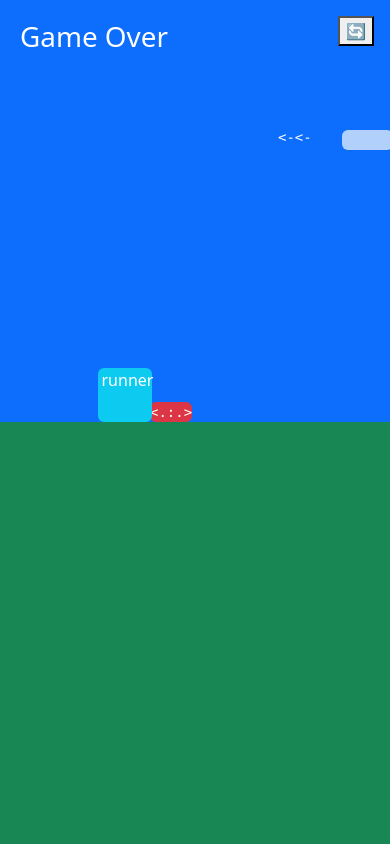
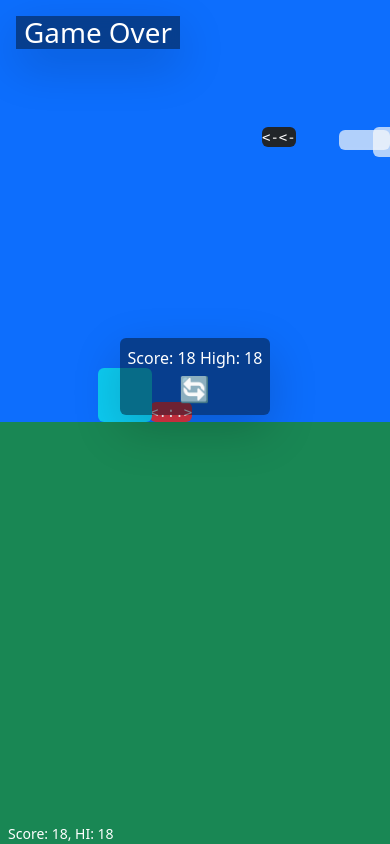
Before and after one commit to Msugh623/runnerGame, a React (Vite) app: page / in a window 390 px wide. Built offline with nearby package versions, Linux system fonts and the light colour scheme.

Commit message:
fixed all errs

```diff
--- a/src/App.css
+++ b/src/App.css
@@ -1,8 +1,13 @@
+:root{
+    background-color: steelblue;
+}
+
 .obj {
     max-width: fit-content;
+    min-width: 30px;
     overflow: hidden;
     transition: all .100s;
-    transition-timing-function: linear;
+    transition-timing-function: cubic-bezier(0.77, 0, 0.175, 1);
 }
 
 .cloud {
@@ -10,7 +15,7 @@
 }
 
 .runnerBody {
-    transition: all .6s;
+    transition: all .1s;
 }
 
 .runner {
@@ -25,3 +30,66 @@
     left: 0px;
     right: 0px
 }
+
+.bg-slate {
+    background-color: rgba(3, 17, 34, 0.505);
+}
+
+@keyframes Pop {
+    from {
+        position: relative;
+        bottom: 6px;
+        opacity: 0.6;
+    }
+
+    to {
+        scale: 1;
+        opacity: 1;
+    }
+}
+
+.pop {
+    transition: all, .3s;
+    animation-name: Pop;
+    -webkit-animation-name: Pop;
+    animation-duration: .4s;
+    -webkit-animation-duration: .4s;
+    animation-timing-function: cubic-bezier(0.77, 0, 0.175, 1);
+    -webkit-animation-timing-function: cubic-bezier(0.77, 0, 0.175, 1);
+}
+
+@keyframes Rotate {
+    from {
+        rotate: -180deg;
+    }
+
+    to {
+        rotate: 0deg;
+    }
+}
+
+.rtt-180 {
+    transition: all, .3s;
+    animation-name: Rotate;
+    -webkit-animation-name: Rotate;
+    animation-duration: .4s;
+    -webkit-animation-duration: .4s;
+    animation-timing-function: cubic-bezier(0.77, 0, 0.175, 1);
+    -webkit-animation-timing-function: cubic-bezier(0.77, 0, 0.175, 1);
+
+}
+
+.rtt-180:hover {
+    transition: all, .4s;
+    rotate: 40deg;
+    animation-timing-function: cubic-bezier(0.77, 0, 0.175, 1);
+    -webkit-animation-timing-function: cubic-bezier(0.77, 0, 0.175, 1);
+
+}
+
+.rtt-180:active {
+    transition: all, .4s;
+    rotate: 0deg;
+    animation-timing-function: cubic-bezier(0.77, 0, 0.175, 1);
+    -webkit-animation-timing-function: cubic-bezier(0.77, 0, 0.175, 1);
+}
--- a/src/components/Enviroment.jsx
+++ b/src/components/Enviroment.jsx
@@ -1,4 +1,4 @@
-import React, { useEffect, useState } from 'react'
+import React, { useEffect } from 'react'
 import { useStateContext } from '../state/Statecontext'
 import { useGameContext } from '../state/Gamecontext'
 
@@ -8,20 +8,19 @@ import GenObstacles from './GenObstacles'
 import Runner from './Runner'
 
 const Enviroment = () => {
-    const { setIsPlaying, gameOver, } = useStateContext()
-    const { jump, change } = useGameContext()
-    const [prevScreen, setPrevSrc] = useState('')
-
-    useEffect(() => {
-        !gameOver && setPrevSrc(document?.getElementById('env')?.innerHTML)
-    }, [change])
+    const { setIsPlaying, gameOver, prevScreen, vw } = useStateContext()
+    const { jump, score, highScore, setLog, runnerConfig } = useGameContext()
 
     useEffect(() => {
         onkeydown = ({ code }) => {
-            // console.log(code)
+            console.log(code)
             code == 'MediaPlayPause' && setIsPlaying(prev => !prev)
-            code == 'ArrowUp' && jump()
+            code == 'ArrowUp' || code == 'Space' &&
+                (() => {
+                    jump()
+                })()
         }
+
     }, [])
 
     return (
@@ -35,9 +34,28 @@ const Enviroment = () => {
                 </>
                 :
                 <div className='d-flex p-3 p-sm-4 p-md-5'>
-                    <h1 className='p-1'>Game Over</h1>
-                    <div className='ms-auto'>
-                        <button onClick={() => location.reload()}>🔄</button>
+                    <h1 className='px-2 mb-0 bg-slate shadow-lg'
+                        style={{
+                            backdropFilter: 'blur(10px)'
+                        }}>Game Over</h1>
+                    <div className='z-3 d-flex' style={{
+                        position: 'fixed',
+                        top: '40vh',
+                        left: '0',
+                        right: '0',
+                    }}>
+                        <div className="mx-auto shadow-lg rounded p-2 bg-slate pop">
+                            <div>Score: {score} High: {highScore}</div>
+                            <div className='d-flex'>
+                                <div className="m-auto">
+                                    <button className='z-4 fs-2 border-0 btn p-0 rounded-circle'
+                                        autoFocus
+                                        onClick={() => location.reload()}>
+                                        <div className="rtt-180">🔄</div>
+                                    </button>
+                                </div>
+                            </div>
+                        </div>
                     </div>
                     <div dangerouslySetInnerHTML={{ __html: prevScreen }}>
                     </div>
--- a/src/components/GenObstacles.jsx
+++ b/src/components/GenObstacles.jsx
@@ -22,7 +22,7 @@ const GenObstacles = () => {
       size: randomSize,
       children: [],
       speed: randomType == 'flyes' ?
-        Math.floor(Math.random() * 35) : 15
+        Math.floor(Math.random() * 40) : 15
     }
     for (let i = 0; i < numObstacles; i++) {
       newObstacle.children.push(newObstacle.type)
@@ -33,10 +33,10 @@ const GenObstacles = () => {
   useEffect(() => {
     setTimeout(addObstacle)
     setInterval(() => {
-      const rnm = Math.floor(Math.random() * 5000)
-      const randomNo = rnm > 2000 ? rnm : 4000
+      const rnm = Math.floor(Math.random() * 3000)
+      const randomNo = rnm > 2000 ? rnm : 3000
       isPlaying && !gameOver && setTimeout(addObstacle, randomNo)
-    }, 5000)
+    }, 3000)
   }, [])
 
   return (
--- a/src/components/Ground.jsx
+++ b/src/components/Ground.jsx
@@ -1,8 +1,32 @@
-import React from 'react'
+import React, { useEffect } from 'react'
+import { useGameContext } from '../state/Gamecontext'
+import { useStateContext } from '../state/Statecontext'
 
 const Ground = () => {
+  const { score, setScore, setHighScore, highScore, change , log,jump} = useGameContext();
+  const { isPlaying, gameOver } = useStateContext();
+
+  useEffect(() => {
+    isPlaying && !gameOver && setScore(prev => {
+      const nextScore = Number(prev) + 1
+      nextScore > highScore &&
+        (() => {
+          setHighScore(nextScore)
+          localStorage.highScore = nextScore
+        })();
+      return nextScore
+    })
+  }, [change])
+
   return (
-    <div className='nav ground bg-success'></div>
+    <div className='nav ground bg-success' onClick={jump}>
+      <div className="d-flex">
+        <div className="mt-auto small ps-2">
+          <div>{log}</div>
+          Score: {score},  HI: {highScore}
+        </div>
+      </div>
+    </div>
   )
 }
 
--- a/src/components/Obstacle.jsx
+++ b/src/components/Obstacle.jsx
@@ -5,7 +5,7 @@ import { useStateContext } from '../state/Statecontext'
 
 const Obstacle = ({ obstc }) => {
   const { change, setObstacles, runnerConfig } = useGameContext()
-  const { isPlaying, setIsPlaying, gameOver, setGameOver, vh } = useStateContext()
+  const { isPlaying, setIsPlaying, gameOver, setGameOver, vh, setPrevSrc } = useStateContext()
 
   const [config, setConfig] = useState({
     height: objectSizes[obstc.size],
@@ -18,22 +18,26 @@ const Obstacle = ({ obstc }) => {
   })
 
   useEffect(() => {
+    setTimeout(() => {
       const runnerClientXMatch = Boolean(Number(config.left) < (Number(runnerConfig.left) + Number(runnerConfig.width)) &&
         Number(config.left) > Number(runnerConfig.left) - Number((runnerConfig.width - 20)))
       const height = Number(config.height.replace('px', ''))
-    const top = Number(config.top.replace('px', '')) - height || (vh / 2)
-    const bottom = top + height
-    const runnerTop = Number(runnerConfig.top.replace('px', ''))
+      const top = Number(config.top.replace('px', '')) - height || (vh / 2) - height
+      const bottom = top + height + height;
+      const runnerTop = Number(runnerConfig.top.replace('px', '')) - Number(runnerConfig.height)
       const runnerBottom = runnerTop + runnerConfig.height
-    const runnerClientYMatch = Boolean(bottom > runnerTop && runnerBottom > top)
+      const runnerClientYMatch = Boolean(runnerTop >= top && runnerTop <= bottom
+        || runnerBottom >= top && runnerBottom <= bottom
+      )
       const isColided = Boolean(runnerClientXMatch && runnerClientYMatch)
 
-    runnerClientXMatch &&
-      setTimeout(() => console.log(runnerTop, runnerBottom, top, bottom))
+      // runnerClientXMatch &&
+      //   setTimeout(() => console.log(runnerTop, runnerBottom, top, bottom))
 
       isColided && (() => {
         setIsPlaying(false)
         setGameOver(true)
+        setPrevSrc(document?.getElementById('env')?.innerHTML)
       })()
       isPlaying && !gameOver && setConfig(prev => {
         const speed = obstc.type == 'ground' ?
@@ -56,15 +60,15 @@ const Obstacle = ({ obstc }) => {
             : prev.top
         }
       })
-
+          },);
   }, [change])
 
   return (
-    <pre className={`rounded mt-auto ${obstc.type == 'ground' && 'bg-danger'} obj`} style={{
+    <pre className={`rounded mt-auto ${obstc.type == 'ground' ? 'bg-danger' : 'bg-dark'} obj p-0`} style={{
       position: 'fixed',
       ...config
     }}>
-      {config.children.map(child => obstacleTypes[child])}
+      {config.children.map(child => obstacleTypes[child] || 'ground')}
     </pre>
   )
 }
--- a/src/components/Runner.jsx
+++ b/src/components/Runner.jsx
@@ -11,7 +11,7 @@ const Runner = () => {
       left: window.innerWidth / 4,
       top: `${(vh) / 2}px`,
       width: 54,
-      height: 54,
+      height: 54
     })
   }, [vh])
 
@@ -20,12 +20,12 @@ const Runner = () => {
       position: 'fixed',
       ...runnerConfig
     }}>
-      <div className='bg-info runner px-1 rounded'
+      <div className='bg-info runner p-0 rounded'
         style={{
           width: runnerConfig.width,
           height: runnerConfig.height,
         }}>
-        runner
+
       </div>
     </div>
   )
--- a/src/state/Gamecontext.jsx
+++ b/src/state/Gamecontext.jsx
@@ -4,64 +4,66 @@ import { useStateContext } from './Statecontext'
 const context = createContext()
 
 export default function GameContext({ children }) {
-    const { isPlaying,vh } = useStateContext()
+    const { isPlaying, vh,setDidJump } = useStateContext()
     const [change, setChange] = useState(Number(new Date()))
     const [obstacles, setObstacles] = useState([])
     const [clouds, setClouds] = useState([])
+    const [score, setScore] = useState(0)
+    const [highScore, setHighScore] = useState(Number(localStorage.highScore) || 0)
+    const [log, setLog] = useState('')
 
     const [runnerConfig, setRunnerConfig] = useState({
         height: 'md',
-        left: 50,
+        left: -20,
         top: `${(vh) / 2}px`,
     })
 
     function jump() {
+        setRunnerConfig({
+            left: window.innerWidth / 4,
+            top: `${(vh) / 2}px`,
+            width: 54,
+            height: 54
+        })
+        let jh = Number(runnerConfig.top.replace('px', ''))
+        const interval = setInterval(() => {
+            let nextVal = jh - 10
+            jh = nextVal
             setRunnerConfig(prev => ({
                 ...prev,
-            top: `${((vh) / 2) - 30}px`
+                top: `${nextVal}px`
             }))
+        }, 50);
         setTimeout(() => {
+            clearInterval(interval)
+            const newInterval = setInterval(() => {
+                let nextVal = jh + 10
+                jh = nextVal
+                if (nextVal >= (vh) / 2) {
+                    nextVal = vh / 2
                     setRunnerConfig(prev => ({
                         ...prev,
-                top: `${((vh) / 2) - 60}px`
+                        top: `${nextVal}px`
                     }))
-        }, 200)
-        setTimeout(() => {
+                    return clearInterval(newInterval)
+                }
                 setRunnerConfig(prev => ({
                     ...prev,
-                top: `${((vh) / 2) - 90}px`
+                    top: `${nextVal}px`
                 }))
-        }, 400)
+            }, 50);
             setTimeout(() => {
-            setRunnerConfig(prev => ({
-                ...prev,
-                top: `${((vh) / 2) - 120}px`
-            }))
-        }, 600)
-        setTimeout(() => {
-            setRunnerConfig(prev => ({
-                ...prev,
-                top: `${((vh) / 2) - 80}px`
-            }))
-        }, 800)
-        setTimeout(() => {
-            setRunnerConfig(prev => ({
-                ...prev,
-                top: `${((vh) / 2) - 30}px`
-            }))
-        }, 1000)
-        setTimeout(() => {
-            setRunnerConfig(prev => ({
-                ...prev,
-                top: `${((vh) / 2) - 20}px`
-            }))
-        }, 1400)
-        setTimeout(() => {
-            setRunnerConfig(prev => ({
-                ...prev,
-                top: `${((vh) / 2)}px`
-            }))
-        }, 1600)
+                clearInterval(newInterval)
+                setRunnerConfig({
+                    left: window.innerWidth / 4,
+                    top: `${(vh) / 2}px`,
+                    width: 54,
+                    height: 54
+                })
+                setLog('')
+                setDidJump(false)
+            }, 800);
+        }, 800);
     }
 
     useEffect(() => {
@@ -81,7 +83,13 @@ export default function GameContext({ children }) {
                 setObstacles,
                 runnerConfig,
                 setRunnerConfig,
-                jump
+                jump,
+                score,
+                setScore,
+                highScore,
+                setHighScore,
+                log,
+                setLog,
             }}>
             {children}
         </context.Provider>
--- a/src/state/Statecontext.jsx
+++ b/src/state/Statecontext.jsx
@@ -7,6 +7,9 @@ export default function StateContext({ children }) {
     const [isPlaying, setIsPlaying] = useState(true)
     const [vh, setVh] = useState(window.innerHeight)
     const [vw, setVw] = useState(window.innerWidth)
+    const [prevScreen, setPrevSrc] = useState('')
+    const [didJump, setDidJump] = useState(false)
+
     useEffect(() => {
         window.onresize = () => {
             setTimeout(() => {
@@ -25,7 +28,11 @@ export default function StateContext({ children }) {
                 vw,
                 setVw,
                 gameOver,
-                setGameOver
+                setGameOver,
+                prevScreen,
+                setPrevSrc,
+                didJump,
+                setDidJump
             }}>
             {children}
         </context.Provider>
```
Lines whose indentation alone changed are shown as unchanged.
